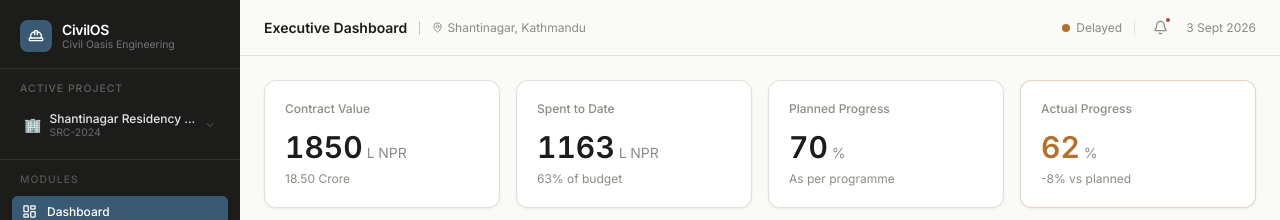
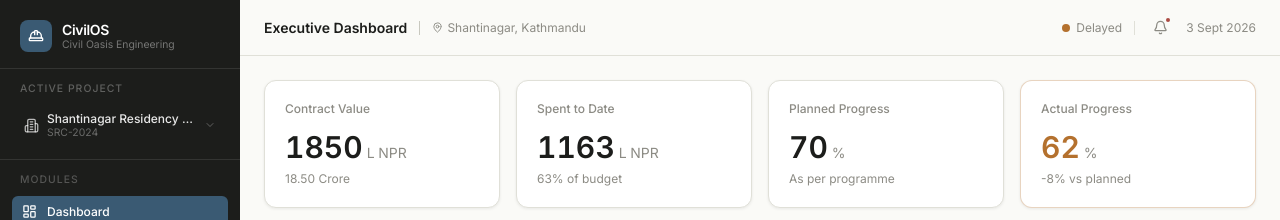
Before and after one commit to BitBrain19/CivilOS, a Next.js app: page /dashboard in a window 1280 px wide. Shown: the top 220 px of the page. Built offline with nearby package versions, Linux system fonts and the light colour scheme.

Commit message:
feat: add SVG icon and update metadata structure in layout

```diff
--- a/app/layout.tsx
+++ b/app/layout.tsx
@@ -9,6 +9,9 @@ const inter = Inter({ subsets: ['latin'], variable: '--font-inter' });
 export const metadata: Metadata = {
   title: 'CivilOS',
   description: 'Professional construction site management system for Nepali construction companies. Track DPR, materials, labor, billing, and certifications.',
+  icons: {
+    icon: '/icon.svg',
+  },
 };
 
 export default function RootLayout({ children }: { children: React.ReactNode }) {
--- a/components/layout/Sidebar.tsx
+++ b/components/layout/Sidebar.tsx
@@ -16,8 +16,11 @@ import {
   PiggyBank,
   ChevronDown,
   Building2,
+  Building,
+  Construction,
   HardHat,
 } from "lucide-react";
+import type { LucideIcon } from "lucide-react";
 import { useState } from "react";
 
 const navItems = [
@@ -33,10 +36,10 @@ const navItems = [
   { href: "/retention", label: "Retention & Aging", icon: PiggyBank },
 ];
 
-const projectTypeIcon: Record<string, string> = {
-  residential: "🏢",
-  bridge: "🌉",
-  commercial: "🏗️",
+const projectTypeIcon: Record<string, LucideIcon> = {
+  residential: Building2,
+  bridge: Construction,
+  commercial: Building,
 };
 
 export default function Sidebar({
@@ -90,9 +93,10 @@ export default function Sidebar({
             onClick={() => setDropdownOpen(!dropdownOpen)}
             className="w-full flex items-center gap-2 px-2 py-2 rounded-md hover:bg-white/8 transition-colors group"
           >
-            <span className="text-sm">
-              {projectTypeIcon[activeProject.type]}
-            </span>
+            {(() => {
+              const ProjectIcon = projectTypeIcon[activeProject.type];
+              return <ProjectIcon size={15} className="text-white/70" />;
+            })()}
             <div className="flex-1 text-left min-w-0">
               <div className="text-white/90 text-xs font-medium leading-tight truncate">
                 {activeProject.name}
@@ -120,7 +124,10 @@ export default function Sidebar({
                     p.id === activeProject.id ? "bg-accent/30" : ""
                   }`}
                 >
-                  <span className="text-sm">{projectTypeIcon[p.type]}</span>
+                  {(() => {
+                    const ProjectIcon = projectTypeIcon[p.type];
+                    return <ProjectIcon size={15} className="text-white/70" />;
+                  })()}
                   <div className="min-w-0">
                     <div
                       className={`text-xs leading-tight truncate ${p.id === activeProject.id ? "text-white" : "text-white/70"}`}
```
Also changed, not shown: app/icon.svg (added).
